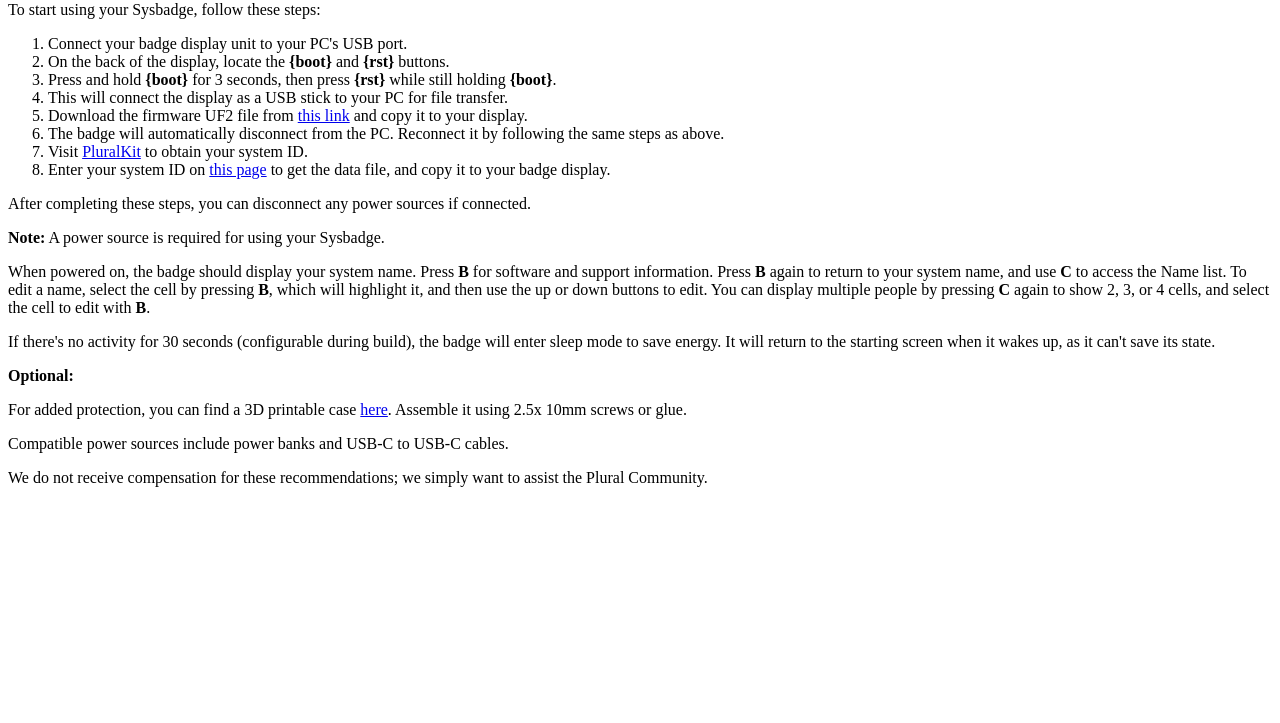
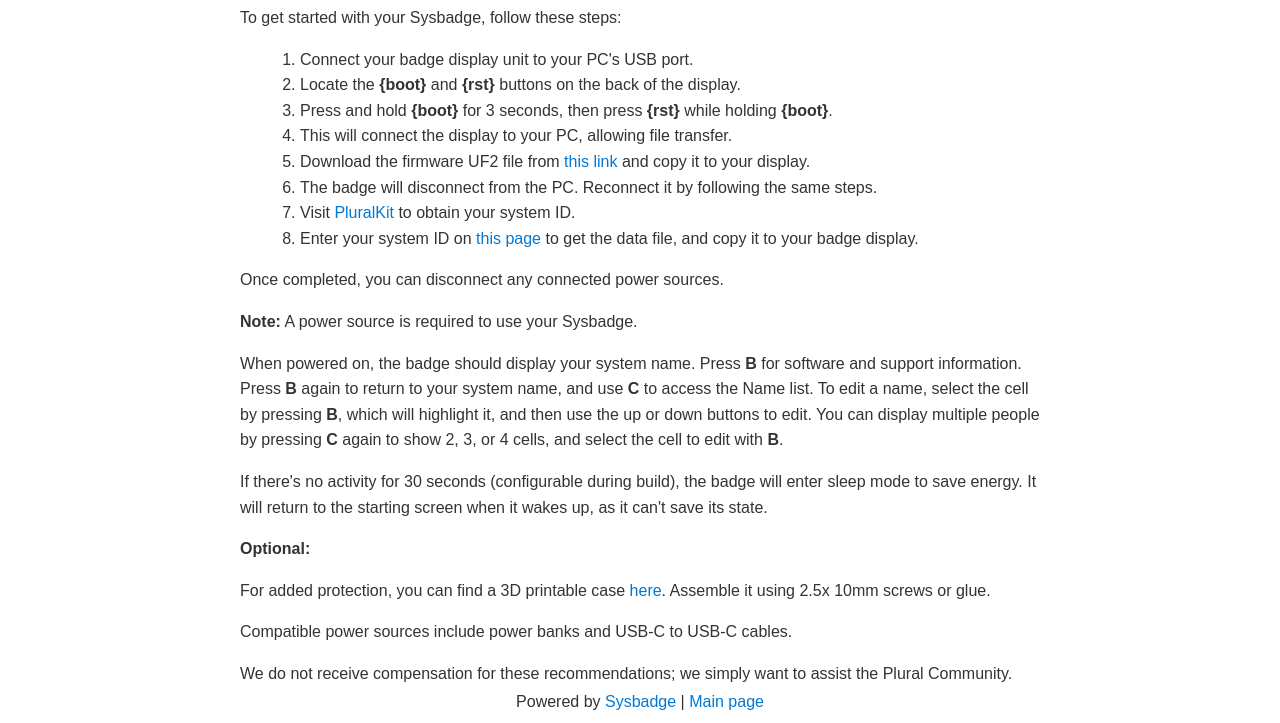
Before and after one commit to SysBadge/SysBadge, a website built with webpack: page web/static/doc.html in a window 1280 px wide. Shown: the part 79-802 px from the top of the page. Built offline with nearby package versions, Linux system fonts and the light colour scheme.

Commit message:
add some more styling

```diff
--- a/web/static/doc.html
+++ b/web/static/doc.html
@@ -1,31 +1,31 @@
 <!DOCTYPE html>
-<html class="dark">
+<html>
 <head>
     <meta charset="utf-8">
     <title>Sysbadge Documentation</title>
     <link rel="stylesheet" href="style.css">
 </head>
-<body class="bg-gradient-to-r from-white to-gray-100 dark:from-gray-800 dark:to-gray-900 text-black dark:text-white p-8">
-    <div class="container mx-auto">
-        <div class="max-w-2xl mx-auto">
-            <h1 class="text-4xl font-bold mb-8">Sysbadge User Manual</h1>
+<body>
+    <div class="container">
+        <div class="content">
+            <h1 class="header">Sysbadge User Manual</h1>
             <div class="prose">
                 <p>
-                    To start using your Sysbadge, follow these steps:
+                    To get started with your Sysbadge, follow these steps:
                 </p>
                 <ol>
                     <li>Connect your badge display unit to your PC's USB port.</li>
-                    <li>On the back of the display, locate the <strong>{boot}</strong> and <strong>{rst}</strong> buttons.</li>
-                    <li>Press and hold <strong>{boot}</strong> for 3 seconds, then press <strong>{rst}</strong> while still holding <strong>{boot}</strong>.</li>
-                    <li>This will connect the display as a USB stick to your PC for file transfer.</li>
-                    <li>Download the firmware UF2 file from <a href="https://cyberchaos.dev/kloenk/sysbadge/-/packages" class="underline">this link</a> and copy it to your display.</li>
-                    <li>The badge will automatically disconnect from the PC. Reconnect it by following the same steps as above.</li>
+                    <li>Locate the <strong>{boot}</strong> and <strong>{rst}</strong> buttons on the back of the display.</li>
+                    <li>Press and hold <strong>{boot}</strong> for 3 seconds, then press <strong>{rst}</strong> while holding <strong>{boot}</strong>.</li>
+                    <li>This will connect the display to your PC, allowing file transfer.</li>
+                    <li>Download the firmware UF2 file from <a href="sysbadge.uf2" class="underline">this link</a> and copy it to your display.</li>
+                    <li>The badge will disconnect from the PC. Reconnect it by following the same steps.</li>
                     <li>Visit <a href="https://pluralkit.me/" class="underline">PluralKit</a> to obtain your system ID.</li>
                     <li>Enter your system ID on <a href="/" class="underline">this page</a> to get the data file, and copy it to your badge display.</li>
                 </ol>
-                <p>After completing these steps, you can disconnect any power sources if connected.</p>
+                <p>Once completed, you can disconnect any connected power sources.</p>
 
-                <p><strong>Note:</strong> A power source is required for using your Sysbadge.</p>
+                <p><strong>Note:</strong> A power source is required to use your Sysbadge.</p>
 
                 <p>
                     When powered on, the badge should display your system name. Press <strong>B</strong> for software and support information.
@@ -46,5 +46,9 @@
             </div>
         </div>
     </div>
+
+    <footer class="footer">
+        Powered by <a href="https://github.com/SysBadge/SysBadge" class="underline" target="_blank" rel="noopener noreferrer">Sysbadge</a> | <a href="index.html" class="underline">Main page</a>
+    </footer>
 </body>
 </html>
--- /dev/null
+++ b/web/static/style.css
@@ -0,0 +1,80 @@
+/* Reset some default browser styles */
+html, body {
+    margin: 0;
+    padding: 0;
+    font-family: Arial, sans-serif;
+}
+
+/* Customize dark and light mode */
+body {
+    background-color: #333; /* Dark background color */
+    color: #fff; /* Light text color */
+    transition: background-color 0.5s, color 0.5s; /* Smooth transition */
+}
+
+/* Light mode */
+@media (prefers-color-scheme: light) {
+    body {
+        background-color: #fff; /* Light background color */
+        color: #333; /* Dark text color */
+    }
+}
+
+/* Center the content */
+.container {
+    max-width: 800px;
+    margin: 0 auto;
+    padding: 20px;
+}
+
+/* Style the header */
+.header {
+    font-size: 24px;
+    font-weight: bold;
+    margin-bottom: 20px;
+}
+
+/* Style links */
+a {
+    text-decoration: none;
+    color: #0078d4;
+}
+
+a:hover {
+    text-decoration: underline;
+}
+
+/* Add more custom styles for your content as needed */
+.prose {
+    line-height: 1.6;
+}
+
+/* Style the ordered list */
+ol {
+    margin-left: 20px;
+}
+
+/* Style the strong element for buttons */
+strong {
+    font-weight: bold;
+}
+
+/* Style the footer */
+.footer {
+    position: fixed;
+    bottom: 0;
+    left: 0;
+    right: 0;
+    padding: 10px;
+    text-align: center;
+    background-color: #333; /* Dark background color for the footer */
+    color: #fff; /* Light text color for the footer */
+}
+
+/* Light mode footer */
+@media (prefers-color-scheme: light) {
+    .footer {
+        background-color: #fff; /* Light background color for the footer */
+        color: #333; /* Dark text color for the footer */
+    }
+}
```
Also changed, not shown: web/static/index.html (+5 -0 lines).
